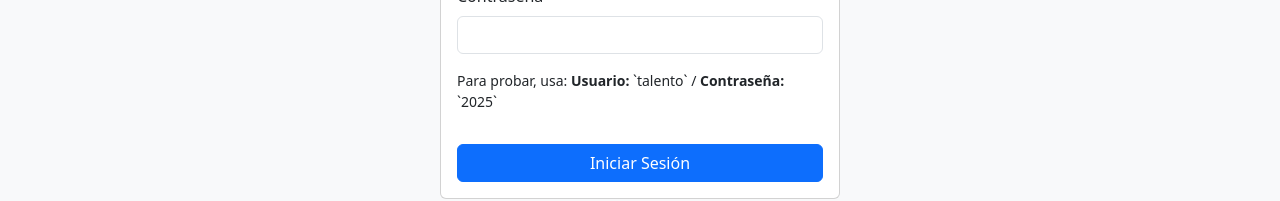
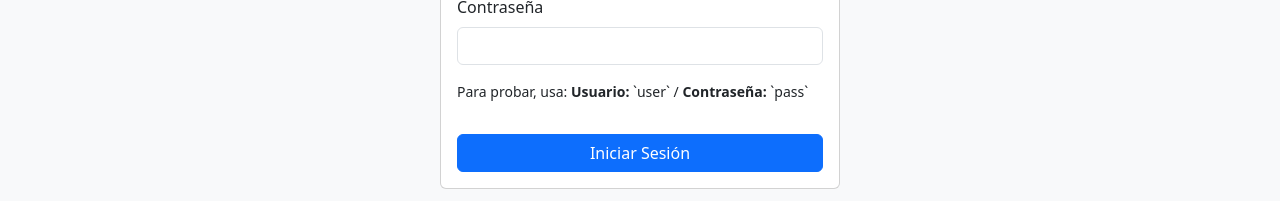
Before and after one commit to jmandrille/phard-react, a React (Vite) app: page /login in a window 1280 px wide. Shown: the part 396-597 px from the top of the page. Built offline with nearby package versions, Linux system fonts and the light colour scheme; no server answers.

Commit message:
edición final Readme

```diff
--- a/src/pages/LoginPage.jsx
+++ b/src/pages/LoginPage.jsx
@@ -37,7 +37,7 @@ function LoginPage() {
               <Form.Label>Contraseña</Form.Label>
               <Form.Control type="password" value={password} onChange={(e) => setPassword(e.target.value)} required />
             </Form.Group>
-            <p className="mt-3 small">Para probar, usa: <strong>Usuario:</strong> `talento` / <strong>Contraseña:</strong> `2025`</p>
+            <p className="mt-3 small">Para probar, usa: <strong>Usuario:</strong> `user` / <strong>Contraseña:</strong> `pass`</p>
             <Button className="w-100 mt-3" type="submit">
               Iniciar Sesión
             </Button>
```
Also changed, not shown: 1 other file (tests, documents, lock files or other folders).
